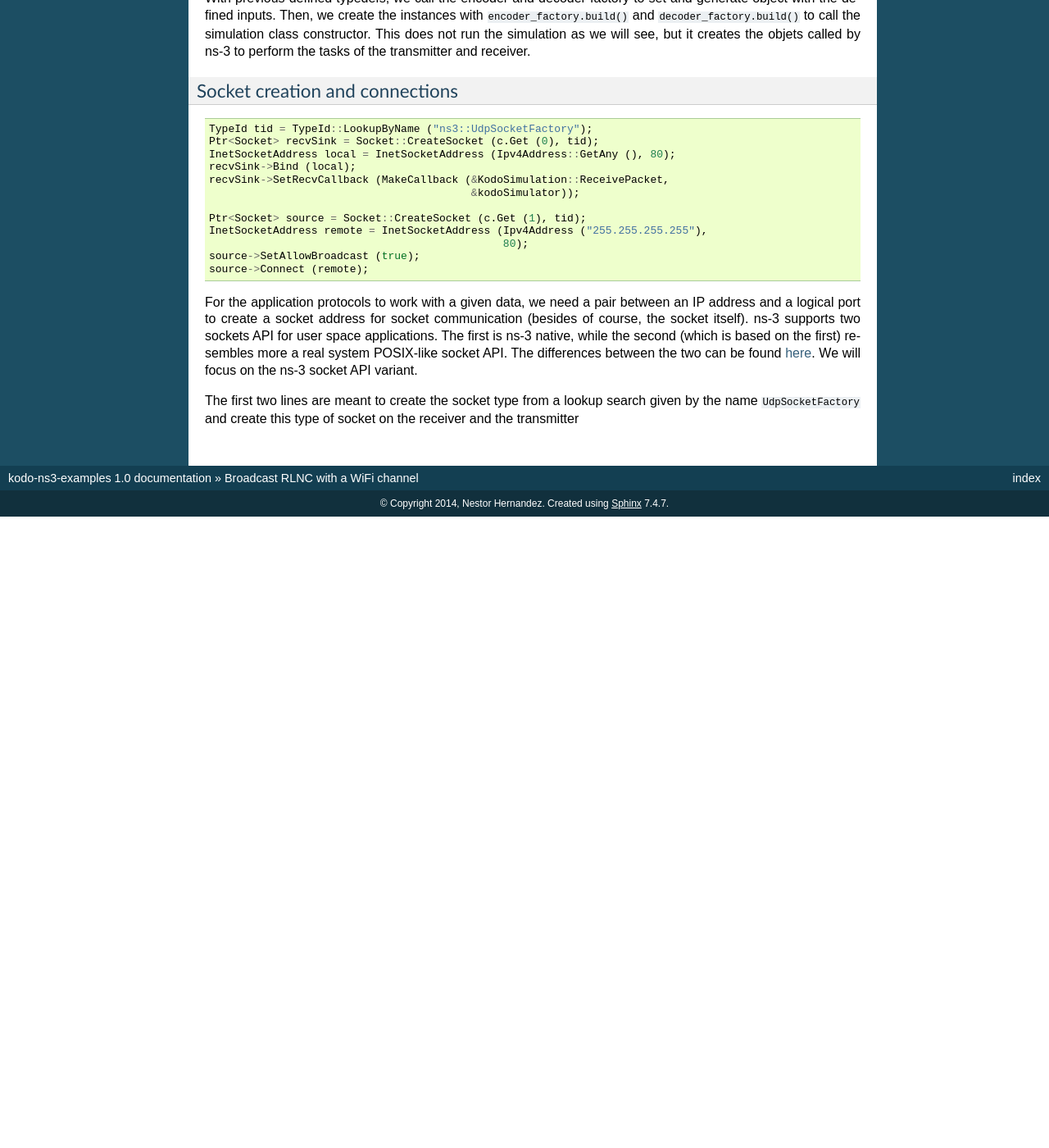
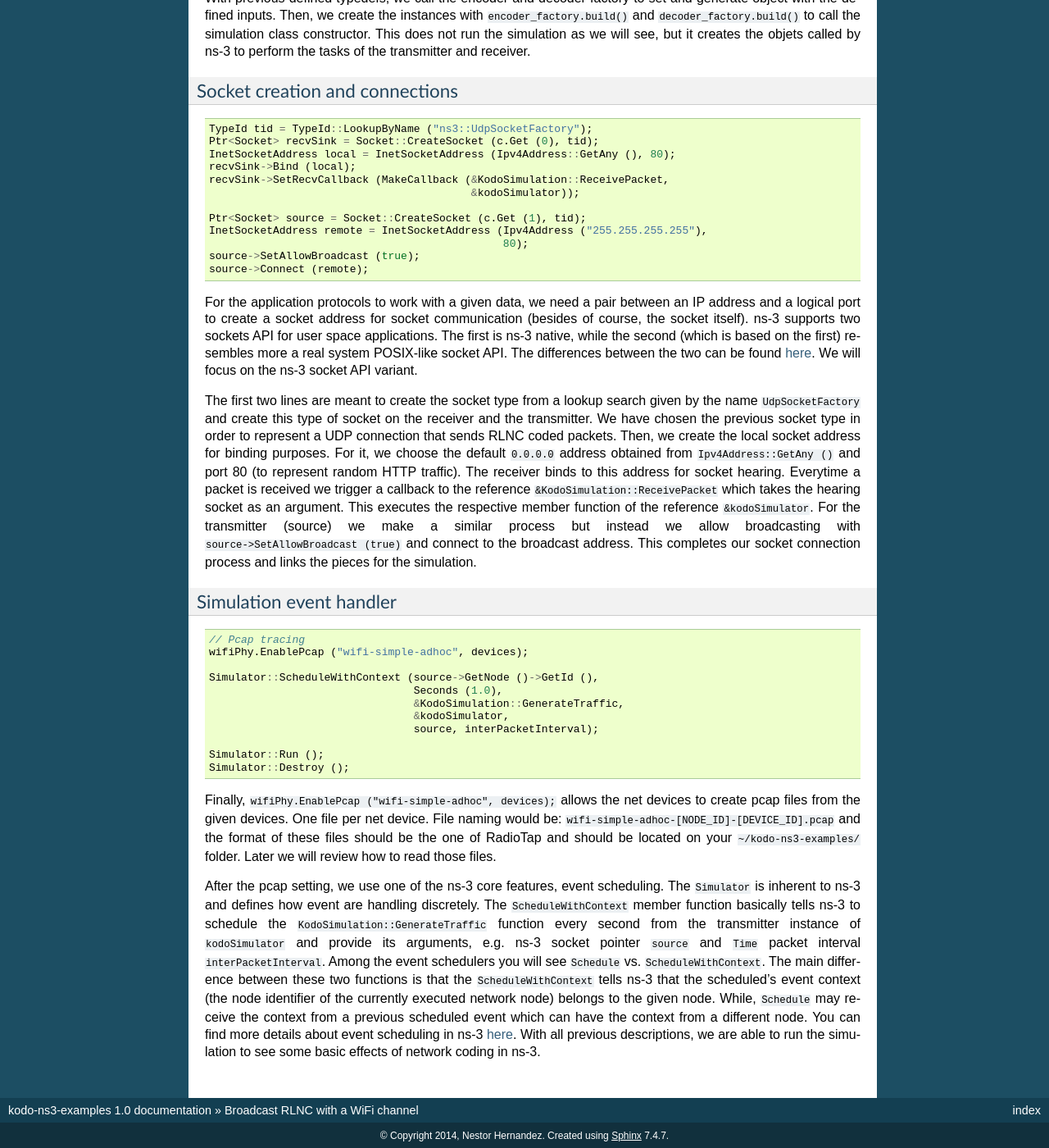
Before and after one commit to steinwurf/kodo-ns3-examples, a Sphinx documentation site: the page built from docs/wifi_broadcast.rst, in a window 1280 px wide and 1400 px high, scrolled down 6192 px. Shown: the whole window at 82% size. Built offline with Sphinx 7.4.7, drawn with Linux system fonts in a browser that asks for light colours; before the commit the page ends 6822 px from its top, so only the background shows below that; some of the changed text lies outside the part shown.

Commit message:
Program description first draft completed

```diff
--- a/docs/wifi_broadcast.rst
+++ b/docs/wifi_broadcast.rst
@@ -441,4 +441,55 @@ We will focus on the ns-3 socket API variant.
 
 The first two lines are meant to create the socket type from a lookup search
 given by the name ``UdpSocketFactory`` and create this type of socket on the
-receiver and the transmitter
+receiver and the transmitter. We have chosen the previous socket type in order
+to represent a UDP connection that sends RLNC coded packets. Then, we create
+the local socket address for binding purposes. For it, we choose the default
+``0.0.0.0`` address obtained from ``Ipv4Address::GetAny ()`` and port 80 (to
+represent random HTTP traffic). The receiver binds to this address for socket
+hearing. Everytime a packet is received we trigger a callback to the reference
+``&KodoSimulation::ReceivePacket`` which takes the hearing socket as an argument.
+This executes the respective member function of the reference ``&kodoSimulator``.
+For the transmitter (source) we make a similar process but instead we allow
+broadcasting with ``source->SetAllowBroadcast (true)`` and connect to the
+broadcast address. This completes our socket connection process and links the
+pieces for the simulation.
+
+Simulation event handler
+^^^^^^^^^^^^^^^^^^^^^^^^
+
+.. code:: c++
+
+  // Pcap tracing
+  wifiPhy.EnablePcap ("wifi-simple-adhoc", devices);
+
+  Simulator::ScheduleWithContext (source->GetNode ()->GetId (),
+                                  Seconds (1.0),
+                                  &KodoSimulation::GenerateTraffic,
+                                  &kodoSimulator,
+                                  source, interPacketInterval);
+
+  Simulator::Run ();
+  Simulator::Destroy ();
+
+Finally, ``wifiPhy.EnablePcap ("wifi-simple-adhoc", devices);`` allows the net
+devices to create pcap files from the given devices. One file per net device.
+File naming would be: ``wifi-simple-adhoc-[NODE_ID]-[DEVICE_ID].pcap`` and the
+format of these files should be the one of RadioTap and should be located on your
+``~/kodo-ns3-examples/`` folder. Later we will review how to read those files.
+
+After the pcap setting, we use one of the ns-3 core features, event scheduling.
+The ``Simulator`` is inherent to ns-3 and defines how event are handling
+discretely. The ``ScheduleWithContext`` member function basically tells ns-3
+to schedule the ``KodoSimulation::GenerateTraffic`` function every second from
+the transmitter instance of ``kodoSimulator`` and provide its arguments, e.g.
+ns-3 socket pointer ``source`` and ``Time`` packet interval
+``interPacketInterval``. Among the event schedulers you will see ``Schedule`` vs.
+``ScheduleWithContext``. The main difference between these two functions is that
+the ``ScheduleWithContext`` tells ns-3 that the scheduled's event context
+(the node identifier of the currently executed network node) belongs to the
+given node. While, ``Schedule`` may receive the context from a previous
+scheduled event which can have the context from a different node. You can find
+more details about event scheduling in ns-3
+`here <http://www.nsnam.org/docs/manual/singlehtml/index.html#document-events>`_.
+With all previous descriptions, we are able to run the simulation to see some
+basic effects of network coding in ns-3.
```
